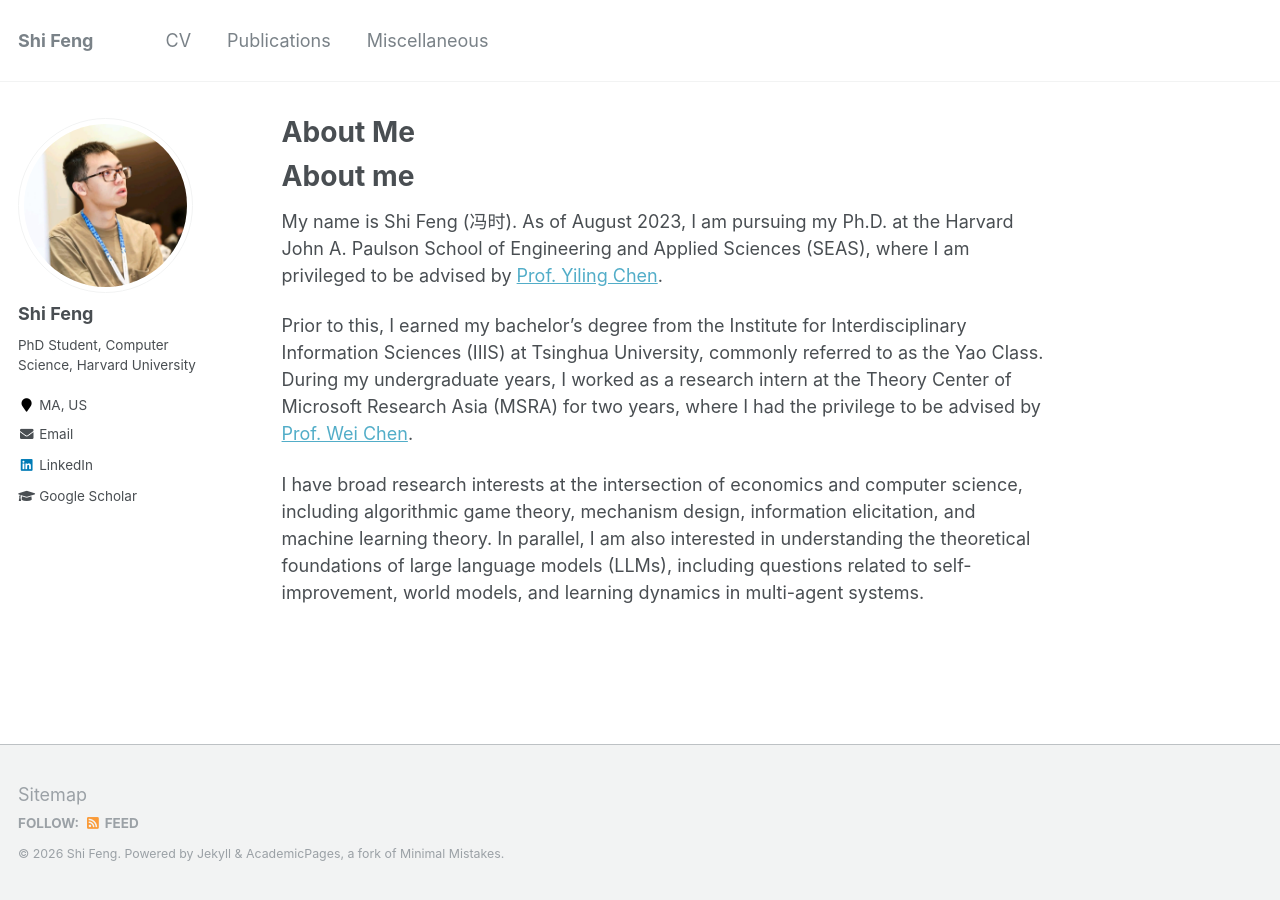
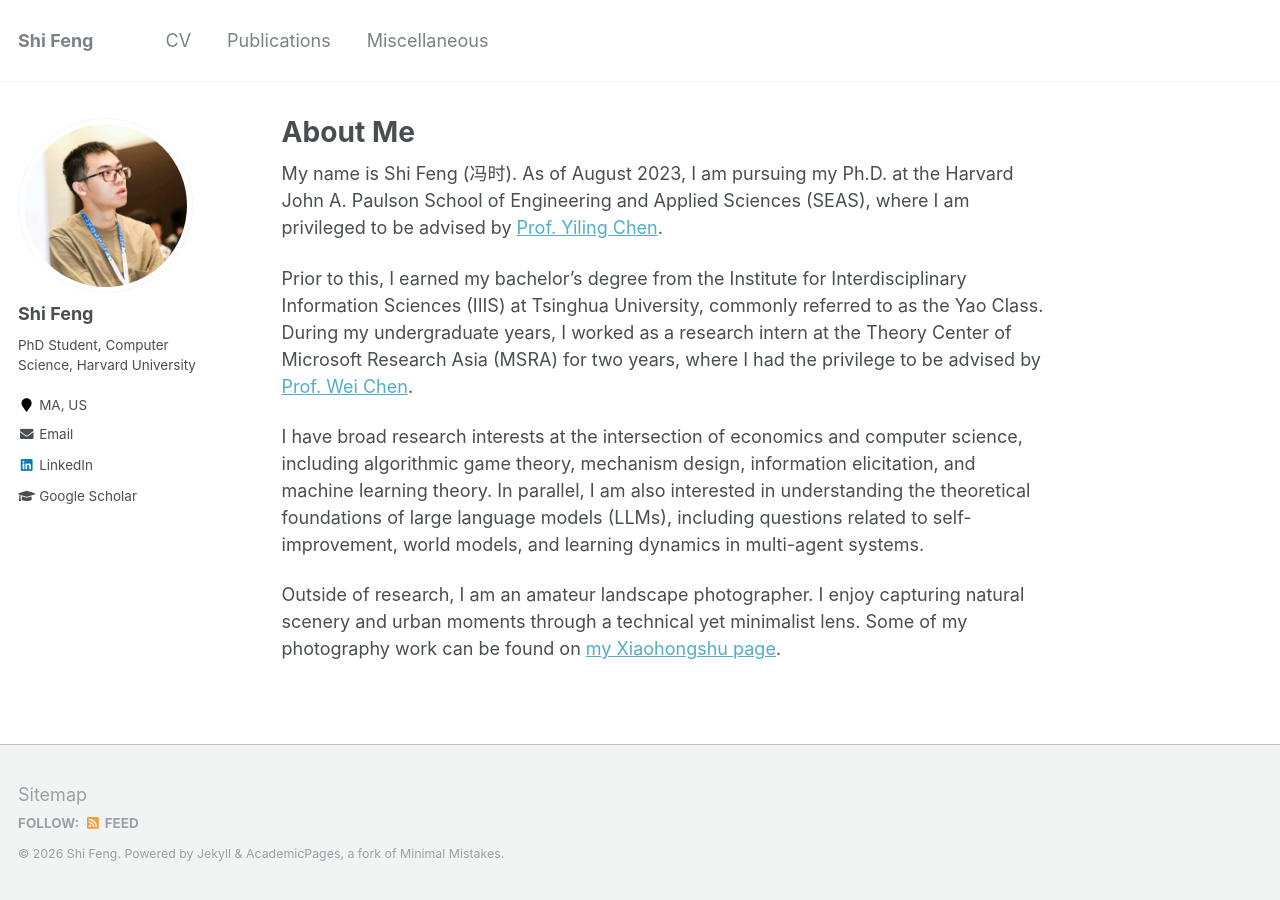
Before and after one commit to fengtony686/fengshi.link, a Jekyll site: the page built from _pages/about.md, in a window 1280 px wide. Built offline with Jekyll 4.4.1, drawn with Linux system fonts in a browser that asks for light colours.

Commit message:
Revise 'About Me' section with current details
Updated personal information and added photography interests.

```diff
--- a/_pages/about.md
+++ b/_pages/about.md
@@ -13,8 +13,6 @@
 
 <!-- I was born and raised in Hubei, a central province in China, until I came to Beijing for further education. I am a fourth-year undergraduate at [Institute for Interdisciplinary Information Sciences](https://iiis.tsinghua.edu.cn/en/), Tsinghua University, also known as the Yao Class. My research now involves algorithmic game theory, online learning, and social networks. Also, I have a broad interest in theoretical computer science, especially deep learning theory, reinforcement learning theory, and causality. -->
 
-# About me
-
 My name is Shi Feng (冯时). As of August 2023, I am pursuing my Ph.D. at the Harvard John A. Paulson School of Engineering and Applied Sciences (SEAS), where I am privileged to be advised by [Prof. Yiling Chen](https://yiling.seas.harvard.edu/).
 
 Prior to this, I earned my bachelor's degree from the Institute for Interdisciplinary Information Sciences (IIIS) at Tsinghua University, commonly referred to as the Yao Class.
@@ -22,6 +20,8 @@
 
 
 I have broad research interests at the intersection of economics and computer science, including algorithmic game theory, mechanism design, information elicitation, and machine learning theory. In parallel, I am also interested in understanding the theoretical foundations of large language models (LLMs), including questions related to self-improvement, world models, and learning dynamics in multi-agent systems.
+
+Outside of research, I am an amateur landscape photographer. I enjoy capturing natural scenery and urban moments through a technical yet minimalist lens. Some of my photography work can be found on [my Xiaohongshu page](https://www.xiaohongshu.com/user/profile/6339c4e600000000180291b2).
 
 
 <!-- My name is Shi Feng (冯时). As of August 2023, I am pursuing my Ph.D. at the [Harvard John A. Paulson School of Engineering and Applied Sciences](https://seas.harvard.edu/). I am privileged to be advised by  [Prof. Yiling Chen](https://yiling.seas.harvard.edu/). Prior to this, I earned my bachelor's degree from the [Institute for Interdisciplinary Information Sciences](https://iiis.tsinghua.edu.cn/en/) at Tsinghua University, commonly referred to as the Yao Class.
```
